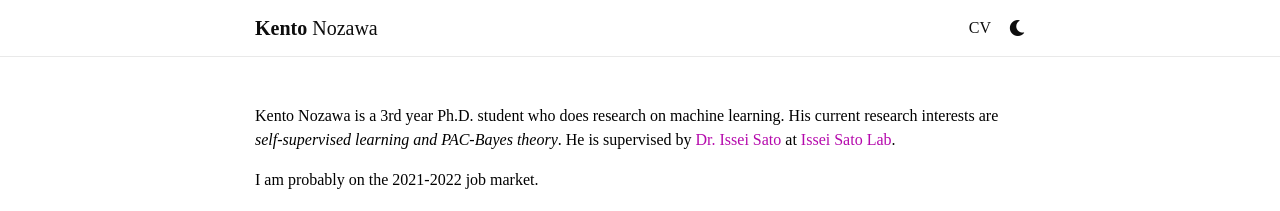
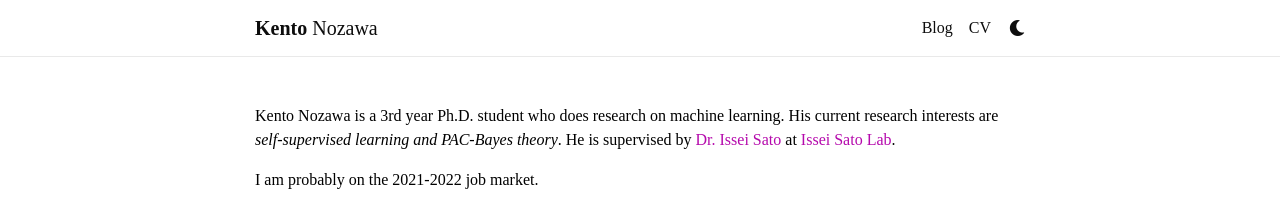
Before and after one commit to nzw0301/nzw0301.github.io, a Jekyll site: the page built from _pages/publications.md, in a window 1280 px wide. Shown: the top 211 px of the page. Built offline with Jekyll 4.4.1, drawn with Linux system fonts in a browser that asks for light colours; nearby versions of some CDN libraries; some web fonts are replaced; a style sheet for code colours, icons or effects is not loaded.

Commit message:
Fix header

```diff
--- a/_includes/header.html
+++ b/_includes/header.html
@@ -34,14 +34,14 @@
           </li> -->
 
           <!-- Blog -->
-          <!-- <li class="nav-item {% if page.url contains 'blog' %}active{% endif %}">
+          <li class="nav-item {% if page.url contains 'blog' %}active{% endif %}">
             <a class="nav-link" href="{{ '/blog/' | relative_url }}">
-              blog
+              Blog
               {% if page.title == "blog" %}
-              <span class="sr-only">(current)</span>
+                <span class="sr-only">(current)</span>
               {% endif %}
             </a>
-          </li> -->
+          </li>
 
           <!-- Publication -->
           <!-- <li class="nav-item {% if page.url contains 'publication' %}active{% endif %}">
```
